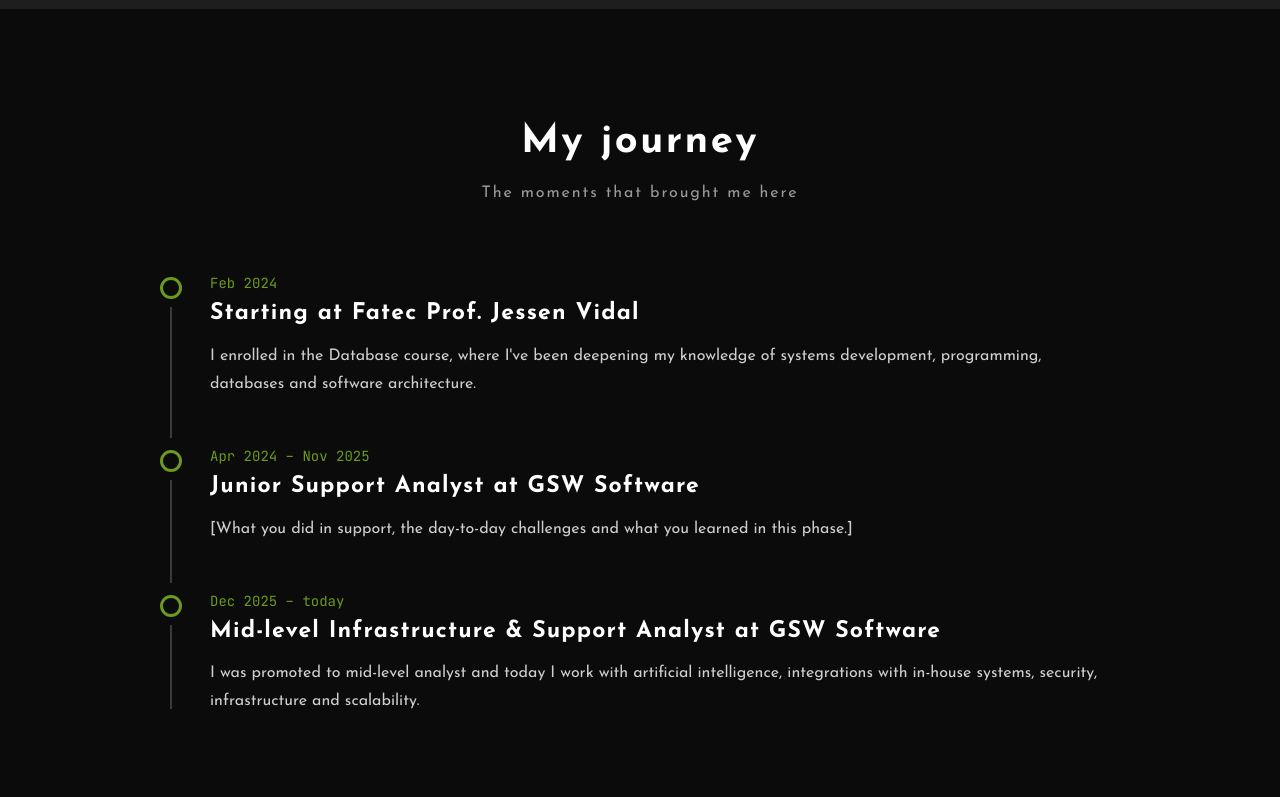
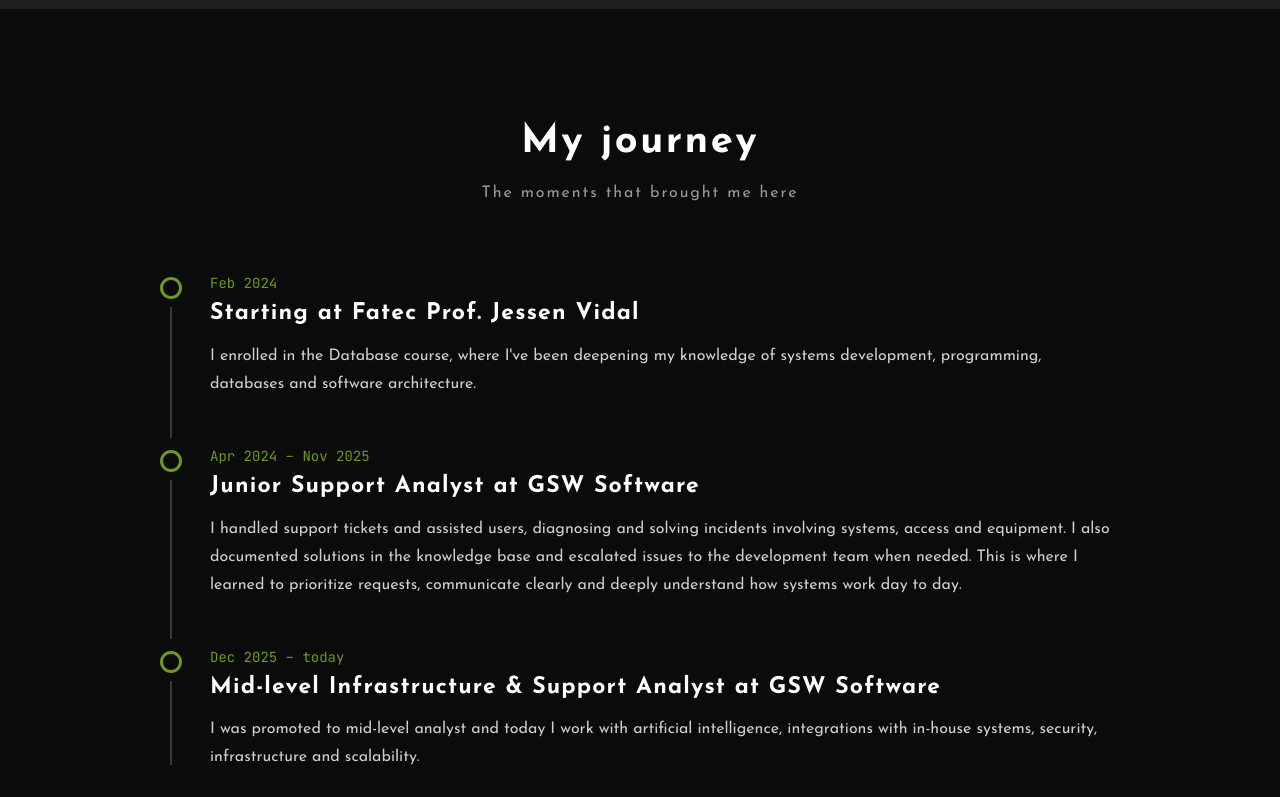
Before and after one commit to ahlesk/ahlesk.github.io, a plain HTML site: page index.html in a window 1280 px wide. Shown: the part 2000-2797 px from the top of the page. Drawn offline with nearby package versions, Linux system fonts and the light colour scheme; animation ran at ten frames a second.

Commit message:
feat: update nas descrições de trabalho e trajetórias

```diff
--- a/assets/js/i18n.js
+++ b/assets/js/i18n.js
@@ -33,7 +33,7 @@ window.I18N_EN = {
   "journey.d1": "I enrolled in the Database course, where I've been deepening my knowledge of systems development, programming, databases and software architecture.",
   "journey.date2": "Apr 2024 – Nov 2025",
   "journey.t2": "Junior Support Analyst at GSW Software",
-  "journey.d2": "[What you did in support, the day-to-day challenges and what you learned in this phase.]",
+  "journey.d2": "I handled support tickets and assisted users, diagnosing and solving incidents involving systems, access and equipment. I also documented solutions in the knowledge base and escalated issues to the development team when needed. This is where I learned to prioritize requests, communicate clearly and deeply understand how systems work day to day.",
   "journey.date3": "Dec 2025 – today",
   "journey.t3": "Mid-level Infrastructure & Support Analyst at GSW Software",
   "journey.d3": "I was promoted to mid-level analyst and today I work with artificial intelligence, integrations with in-house systems, security, infrastructure and scalability.",
--- a/index.html
+++ b/index.html
@@ -210,7 +210,7 @@
             <div class="timeline__body">
               <span class="timeline__date mono" data-i18n="journey.date2">abr 2024 – nov 2025</span>
               <h3 class="timeline__title" data-i18n="journey.t2">Analista de Suporte Jr na GSW Software</h3>
-              <p data-i18n="journey.d2">[O que você fazia no suporte, os desafios do dia a dia e o que aprendeu nessa fase.]</p>
+              <p data-i18n="journey.d2">Atendia chamados e prestava suporte aos usuários, diagnosticando e resolvendo incidentes de sistemas, acessos e equipamentos. Também documentava soluções na base de conhecimento e acionava o time de desenvolvimento quando necessário. Foi aqui que aprendi a priorizar demandas, comunicar com clareza e entender a fundo como os sistemas funcionam no dia a dia.</p>
             </div>
           </li>
           <li class="timeline__item">
```
